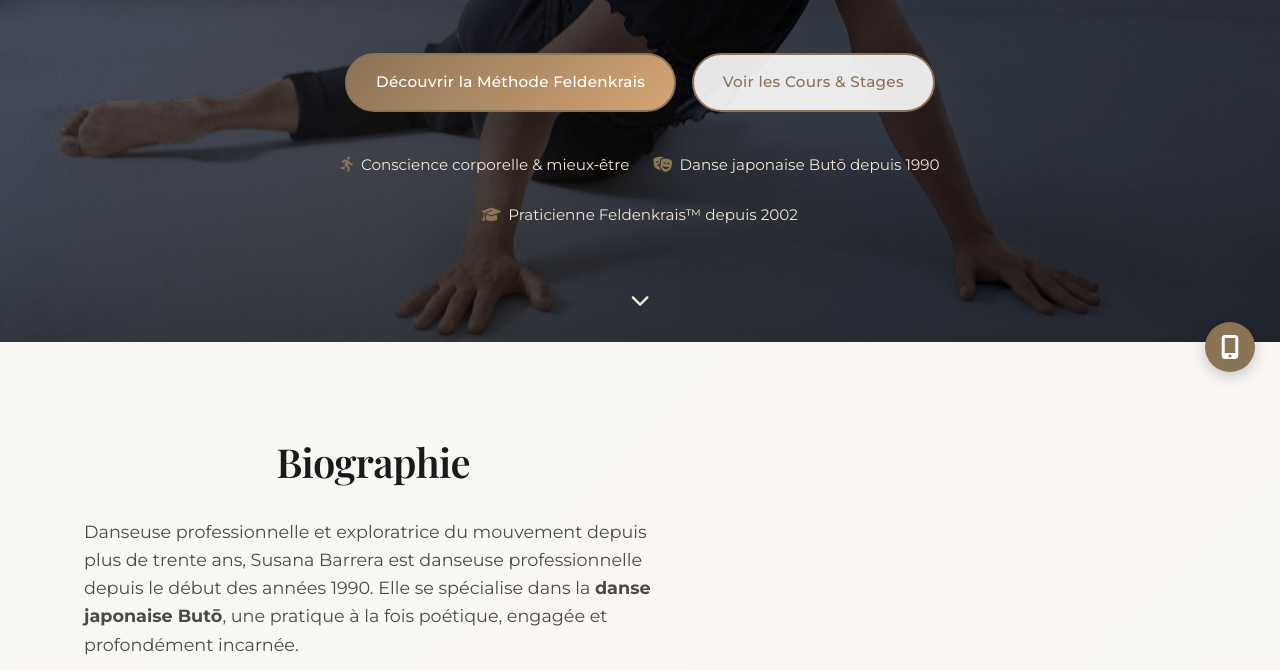
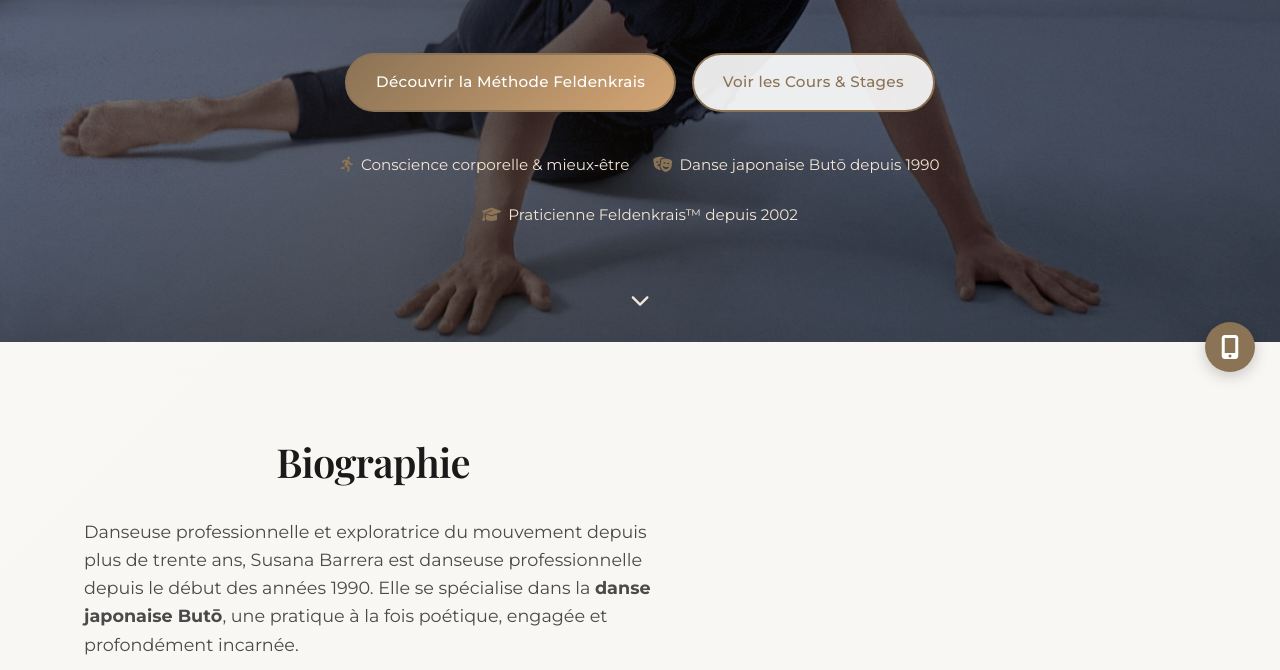
Before and after one commit to luigimapelli8-cyber/Site-web, a plain HTML site: page index.html in a window 1280 px wide. Shown: the part 388-1058 px from the top of the page. Drawn offline with nearby package versions, Linux system fonts and the light colour scheme.

Commit message:
Update style.css

```diff
--- a/style.css
+++ b/style.css
@@ -323,7 +323,7 @@ img {
     background-position: center;
     background-repeat: no-repeat;
     background-attachment: fixed;
-    background: linear-gradient(135deg, rgba(0, 0, 0, 0.3), rgba(0, 0, 0, 0.5)), url('images/image.jpg') no-repeat center/cover;
+    background: linear-gradient(135deg, rgba(0, 0, 0, 0.1), rgba(0, 0, 0, 0.2)), url('images/image.jpg') no-repeat center/cover;
     overflow: hidden;
 }
 
```
